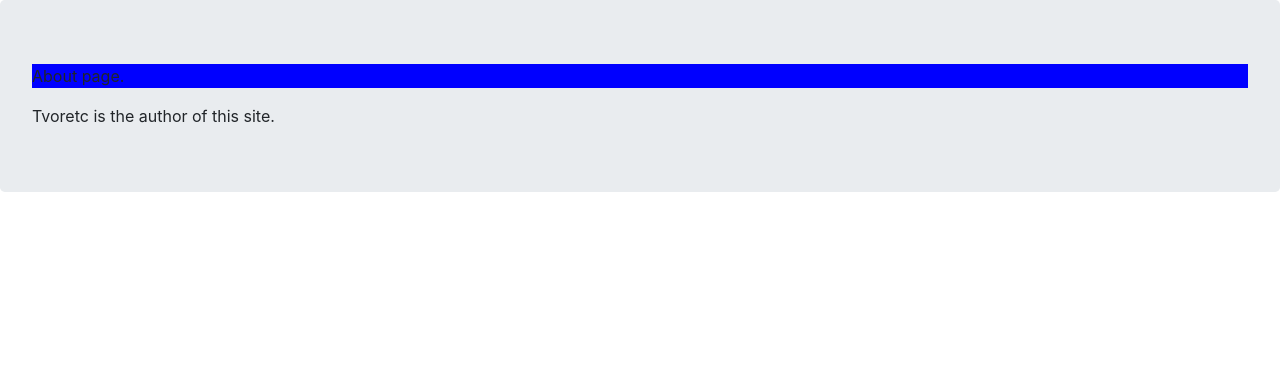
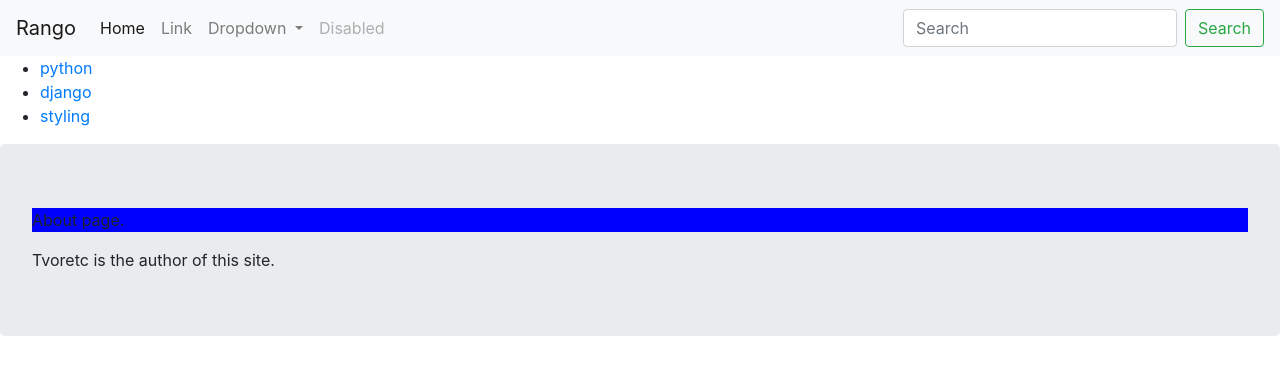
Before and after one commit to Tvoretc/Rango, a Django app: page /about/ in a window 1280 px wide. Shown: the top 375 px of the page. Run offline with Django 3.2, Linux system fonts and the light colour scheme; data comes from the database, SQL or seed files in the repository; some libraries are stand-ins or nearby versions.

Commit message:
added tamplate tag

```diff
--- /dev/null
+++ b/rango/mainapp/templates/mainapp/cats.html
@@ -0,0 +1,9 @@
+<ul>
+  {% if cats %}
+    {% for c in cats %}
+      <li> <a href="{% url 'mainapp:category_detail' c.slug %}">{{c.name}}</a> </li>
+    {% endfor %}
+  {% else %}
+    <li> <strong>No category present</strong> </li>
+  {% endif %}
+</ul>
--- /dev/null
+++ b/rango/mainapp/templatetags/rango_template_tags.py
@@ -0,0 +1,8 @@
+from django import template
+from mainapp.models import Category
+
+register = template.Library()
+
+@register.inclusion_tag('mainapp/cats.html')
+def get_category_list():
+    return {'cats':Category.objects.all()}
--- a/rango/templates/base.html
+++ b/rango/templates/base.html
@@ -1,5 +1,7 @@
 <!DOCTYPE html>
 {% load staticfiles %}
+{% load rango_template_tags %}
+
 <html lang="en" dir="ltr">
   <head>
     <meta charset="utf-8">
@@ -9,6 +11,46 @@
     <!--script type="text/javascript" src="{% static 'js/jquery.js' %}"></script-->
   </head>
   <body>
+    <nav class="navbar navbar-expand-lg navbar-light bg-light">
+      <a class="navbar-brand" href="{% url 'index' %}">Rango</a>
+      <button class="navbar-toggler" type="button" data-toggle="collapse" data-target="#navbarSupportedContent" aria-controls="navbarSupportedContent" aria-expanded="false" aria-label="Toggle navigation">
+        <span class="navbar-toggler-icon"></span>
+      </button>
+
+      <div class="collapse navbar-collapse" id="navbarSupportedContent">
+        <ul class="navbar-nav mr-auto">
+          <li class="nav-item active">
+            <a class="nav-link" href="#">Home<span class="sr-only">(current)</span></a>
+          </li>
+          <li class="nav-item">
+            <a class="nav-link" href="#">Link</a>
+          </li>
+          <li class="nav-item dropdown">
+            <a class="nav-link dropdown-toggle" href="#" id="navbarDropdown" role="button" data-toggle="dropdown" aria-haspopup="true" aria-expanded="false">
+              Dropdown
+            </a>
+            <div class="dropdown-menu" aria-labelledby="navbarDropdown">
+              <a class="dropdown-item" href="#">Action</a>
+              <a class="dropdown-item" href="#">Another action</a>
+              <div class="dropdown-divider"></div>
+              <a class="dropdown-item" href="#">Something else here</a>
+            </div>
+          </li>
+          <li class="nav-item">
+            <a class="nav-link disabled" href="#" tabindex="-1" aria-disabled="true">Disabled</a>
+          </li>
+        </ul>
+        <form class="form-inline my-2 my-lg-0">
+          <input class="form-control mr-sm-2" type="search" placeholder="Search" aria-label="Search">
+          <button class="btn btn-outline-success my-2 my-sm-0" type="submit">Search</button>
+        </form>
+      </div>
+    </nav>
+    <div class="">
+      {% block sidebar_block %}
+        {% get_category_list %}
+      {% endblock %}
+    </div>
     <div class="content">
       <div class="jumbotron">
         {% block content %}
```
Also changed, not shown: rango/mainapp/templatetags/__init__.py (added).
